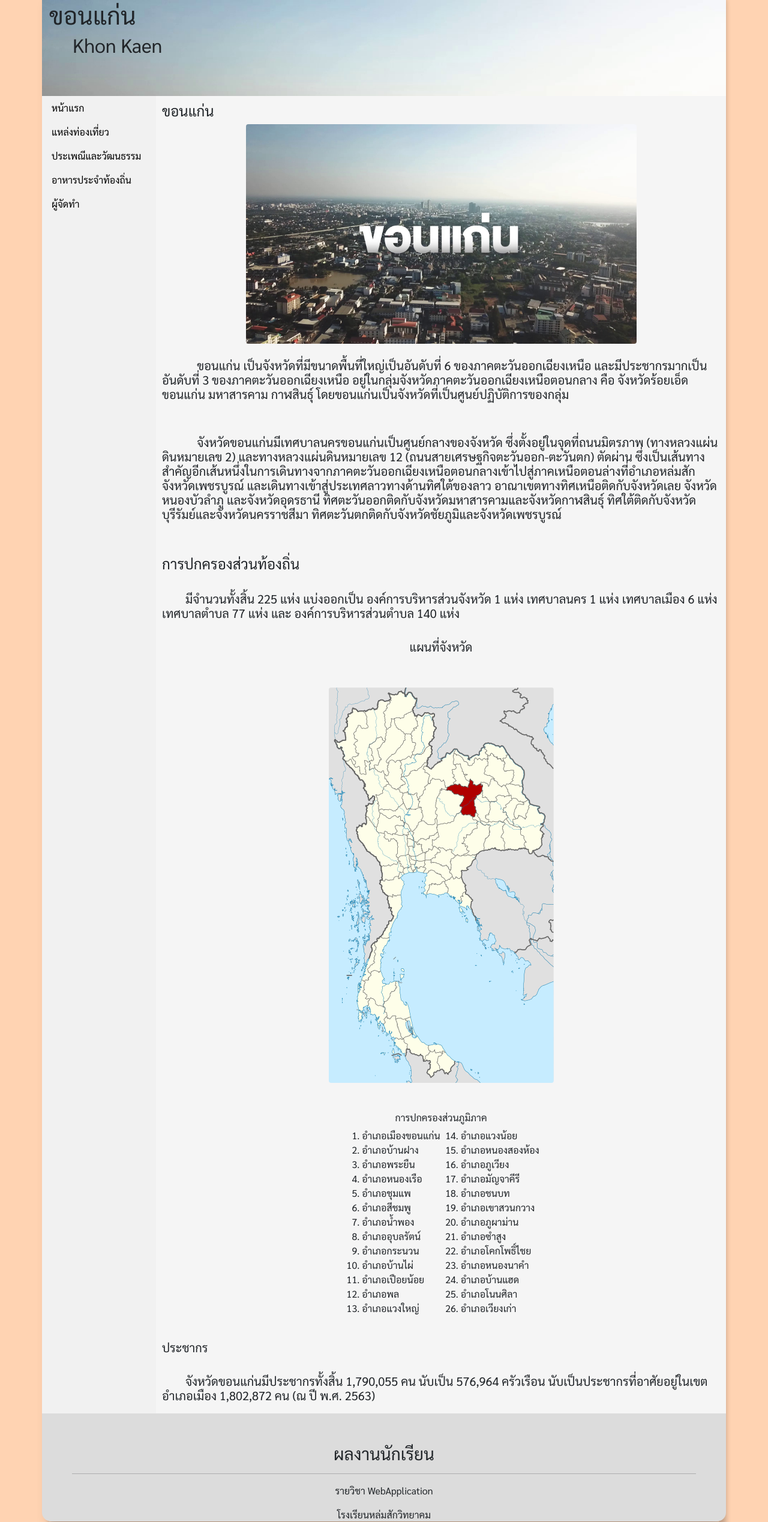
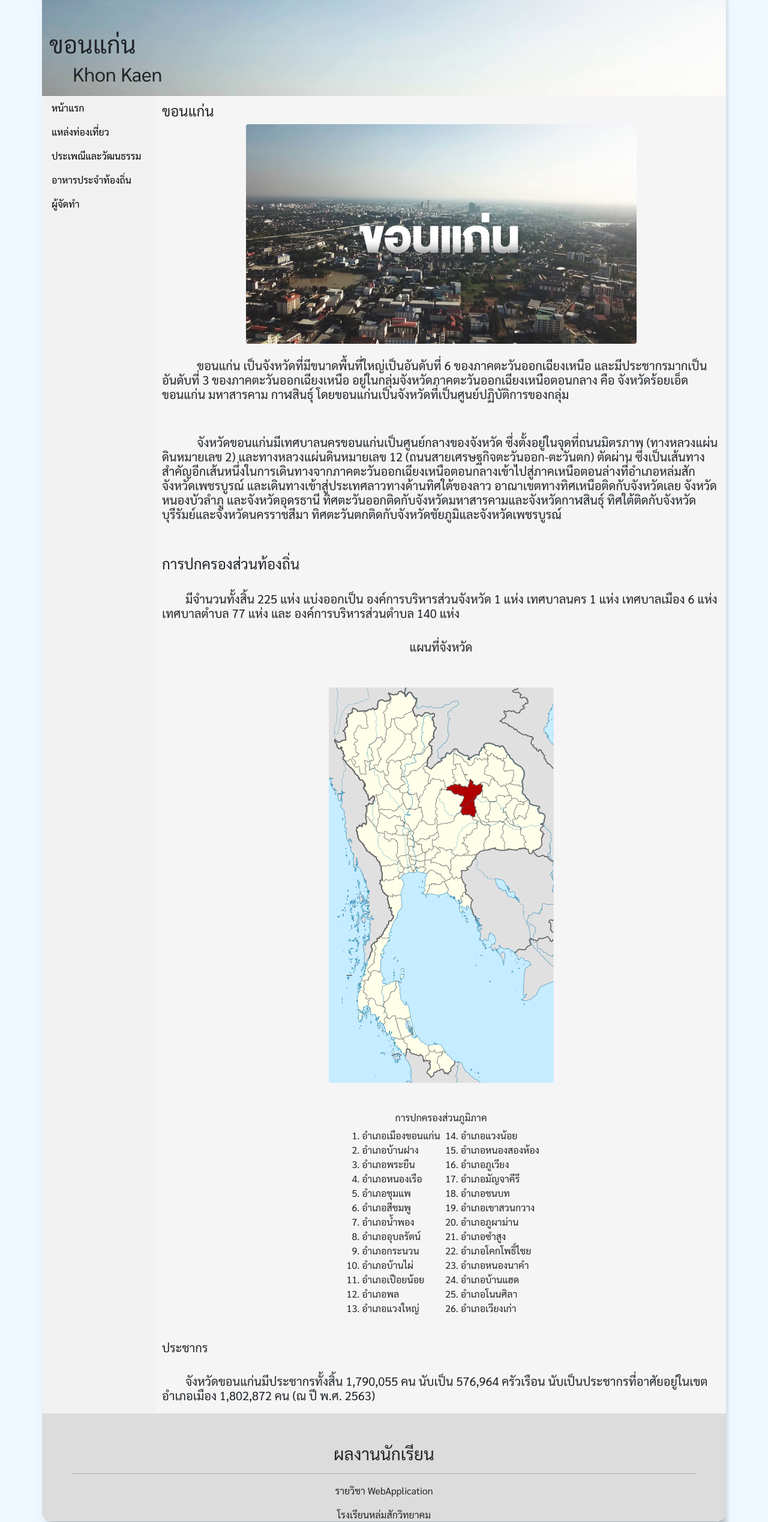
Before and after one commit to Khimm319/project, a PHP site: page / in a window 1280 px wide. Shown: the whole page at 60% size. Run offline with PHP 8.4, Linux system fonts and the light colour scheme.

Commit message:
Update index.php

```diff
--- a/index.php
+++ b/index.php
@@ -66,13 +66,14 @@
       }
     </style>
   </head>
-  <body style="background-color:#ffd3b2">
+  <body style="background-color:#F0F8FF">
     <!-- คอนเทนเนอร์ -->
     <div class="container">
       <div id="container">
       <div class="row">
         <div class="col-12" id="header">
           <!-- เฮดเดอร์ -->
+          <br><br>
           <h1>
             ขอนแก่น
           </h1>
```
